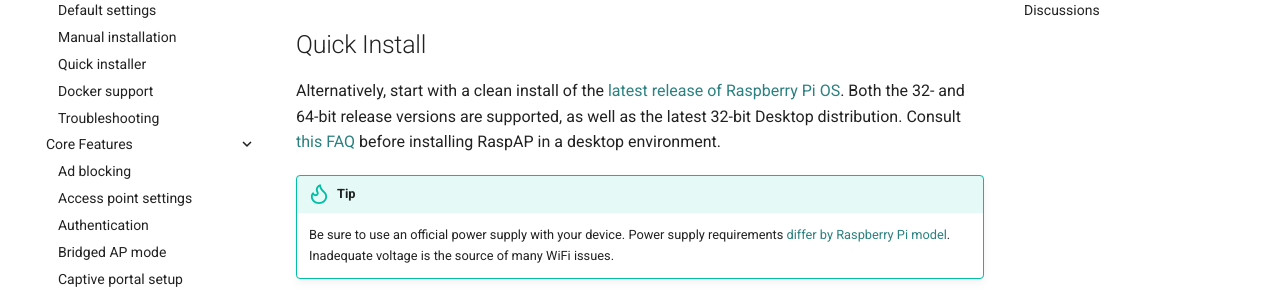
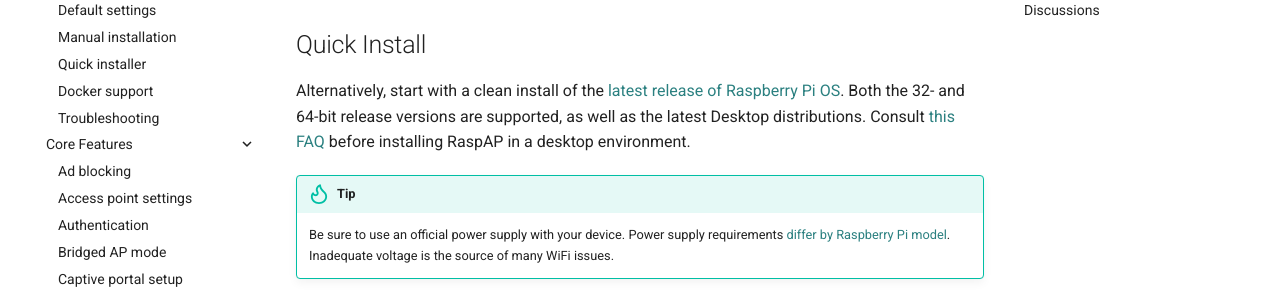
Before and after one commit to RaspAP/raspap-docs, an MkDocs documentation site: the page built from docs/quick_start.md, in a window 1280 px wide and 900 px high, scrolled down 957 px. Shown: the part 179-477 px from the top of the window. Built offline with MkDocs 1.6.1 and Material for MkDocs 9.7.7, drawn with Linux system fonts in a browser that asks for light colours; comment, search, counter and statistics services are not loaded.

Commit message:
Revise supported Desktop distros

```diff
--- a/docs/quick_start.md
+++ b/docs/quick_start.md
@@ -22,7 +22,7 @@
     To ensure that wireless operation isn't blocked by `rfkill`, the WiFi country is preset to "US" in these images. If this is _not_ your country, be sure to change this with `sudo raspi-config` and choose **Localisation Options** on first boot.
 
 ## Quick Install
-Alternatively, start with a clean install of the [latest release of Raspberry Pi OS](https://www.raspberrypi.org/software/operating-systems/). Both the 32- and 64-bit release versions are supported, as well as the latest 32-bit Desktop distribution. Consult [this FAQ](faq.md#distros) before installing RaspAP in a desktop environment.
+Alternatively, start with a clean install of the [latest release of Raspberry Pi OS](https://www.raspberrypi.org/software/operating-systems/). Both the 32- and 64-bit release versions are supported, as well as the latest  Desktop distributions. Consult [this FAQ](faq.md#distros) before installing RaspAP in a desktop environment.
 
 
 !!! tip "Tip"
```
Also changed, not shown: docs/faq.md (+1 -1 lines), docs/index.md (+1 -1 lines).
